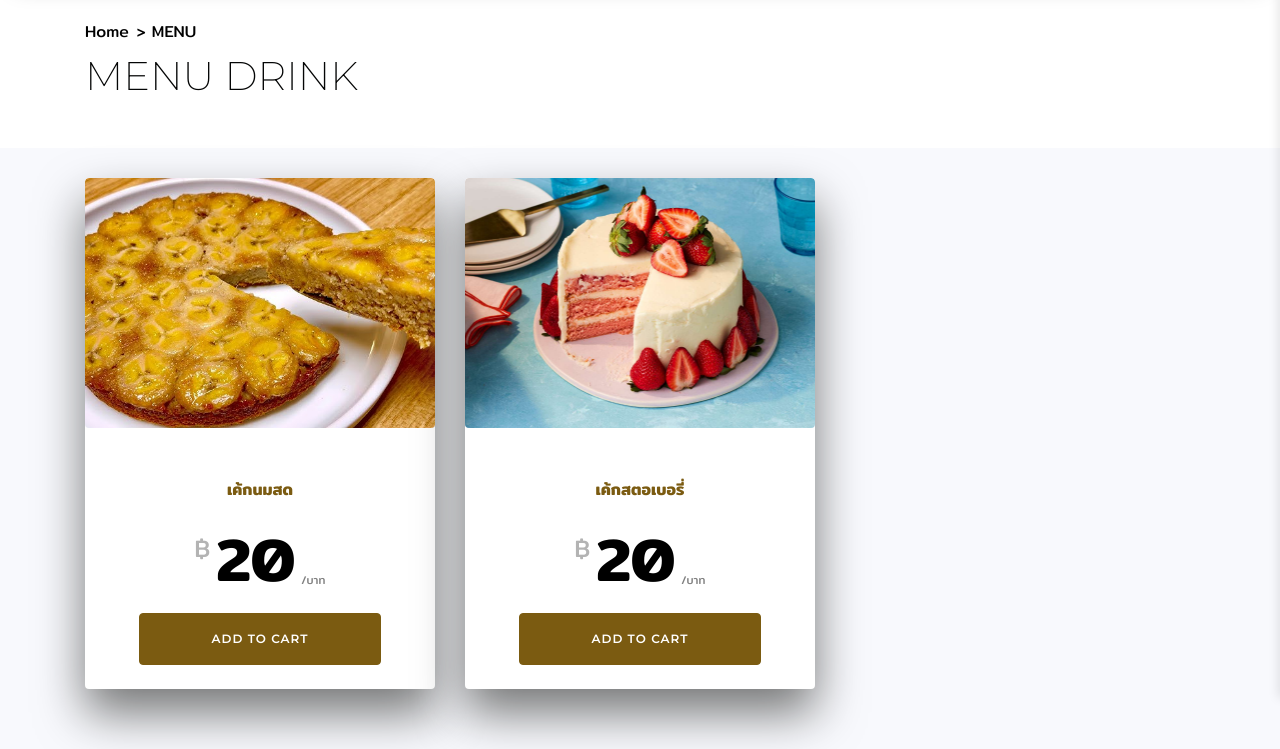
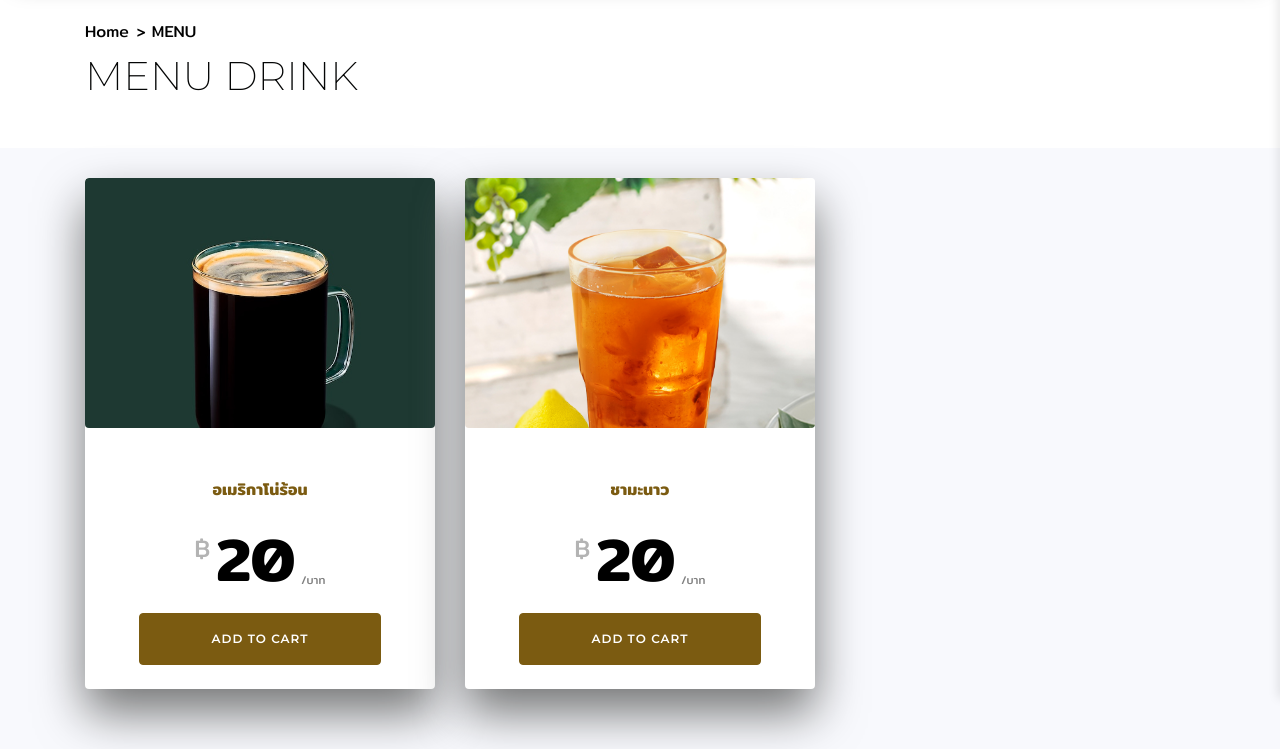
Before and after one commit to jermsak111/DOGGY-WEBSITE, a plain HTML site: page menu-drink.html in a window 1280 px wide. Shown: the part 102-851 px from the top of the page. Drawn offline with Linux system fonts and the light colour scheme; some packages are replaced by stand-ins of ours; no server answers; some icons are missing.

Commit message:
Make content on menu-drink.html

```diff
--- a/menu-drink.html
+++ b/menu-drink.html
@@ -181,7 +181,7 @@
 				<div class="col-md-4 ftco-animate">
 					<div class="block-7">
 						<div class="work mb-4 img d-flex align-items-end"
-							style="background-image: url(images/cake/cake1.jpg);">
+							style="background-image: url(images/drink/CaffeAmericano.jpg);">
 							<a href="images/cake/cake1.jpg"
 								class="icon image-popup d-flex justify-content-center align-items-center">
 								<span class="fa fa-expand"></span>
@@ -189,12 +189,12 @@
 							<div class="desc w-100 px-4">
 								<div class="text w-100 mb-3">
 									<span>CAKE</span>
-									<h2>เค้กนมสด</h2>
+									<h2>อเมริกาโน่ร้อน</h2>
 								</div>
 							</div>
 						</div>
 						<div class="text-center p-4">
-							<span class="excerpt d-block">เค้กนมสด</span>
+							<span class="excerpt d-block">อเมริกาโน่ร้อน</span>
 							<span class="price"><sup>฿</sup> <span class="number">20</span> <sub>/บาท</sub></span>
 							<a href="#" onclick="openSidebar()" class="btn btn-primary d-block px-2 py-3">Add to
 								cart</a>
@@ -206,7 +206,7 @@
 				<div class="col-md-4 ftco-animate">
 					<div class="block-7">
 						<div class="work mb-4 img d-flex align-items-end"
-							style="background-image: url(images/cake/cake2.jpg);">
+							style="background-image: url(images/drink/lemonTea.jpeg);">
 							<a href="images/cake/cake2.jpg"
 								class="icon image-popup d-flex justify-content-center align-items-center">
 								<span class="fa fa-expand"></span>
@@ -214,12 +214,12 @@
 							<div class="desc w-100 px-4">
 								<div class="text w-100 mb-3">
 									<span>CAKE</span>
-									<h2>เค้กสตอเบอรี่</h2>
+									<h2>ชามะนาว</h2>
 								</div>
 							</div>
 						</div>
 						<div class="text-center p-4">
-							<span class="excerpt d-block">เค้กสตอเบอรี่</span>
+							<span class="excerpt d-block">ชามะนาว</span>
 							<span class="price"><sup>฿</sup> <span class="number">20</span> <sub>/บาท</sub></span>
 							<a href="#" onclick="openSidebar()" class="btn btn-primary d-block px-2 py-3">Add to
 								cart</a>
```
Also changed, not shown: images/drink/CaffeAmericano.jpg (added), images/drink/lemonTea.jpeg (added).
